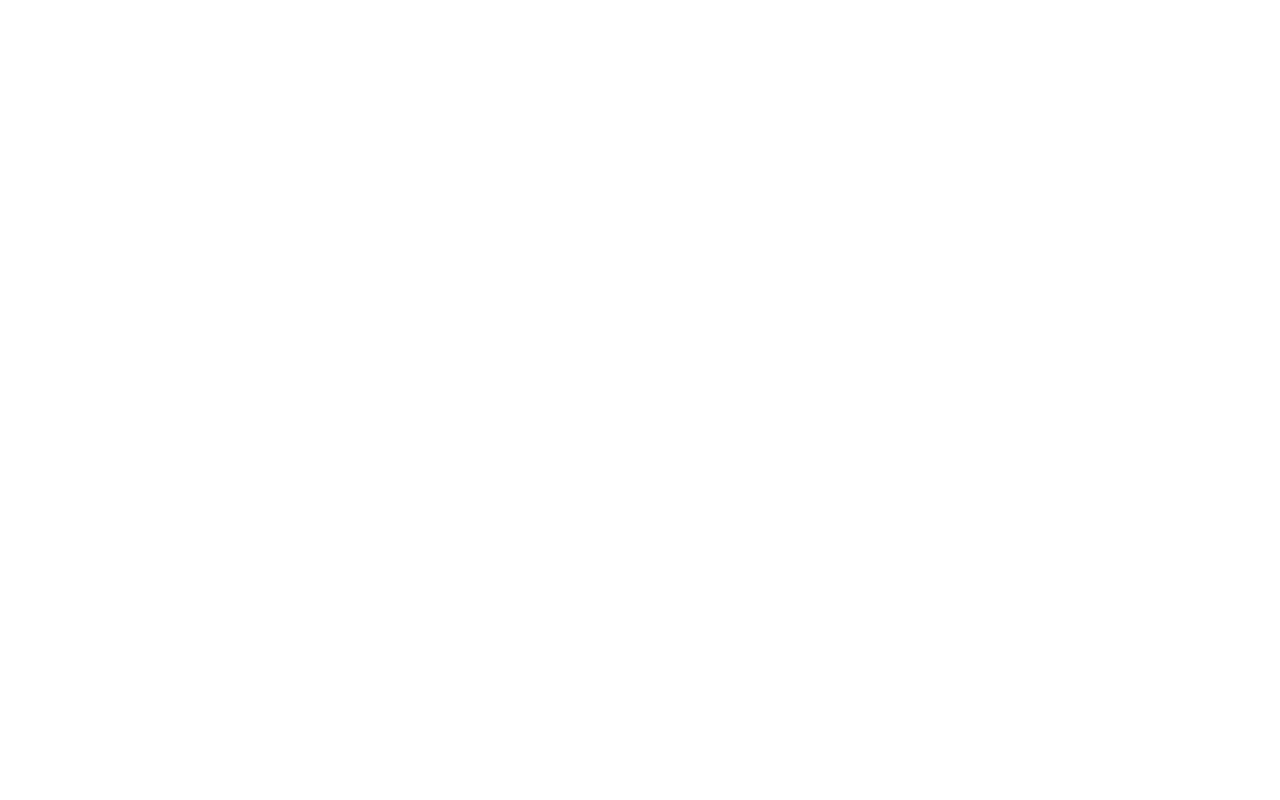
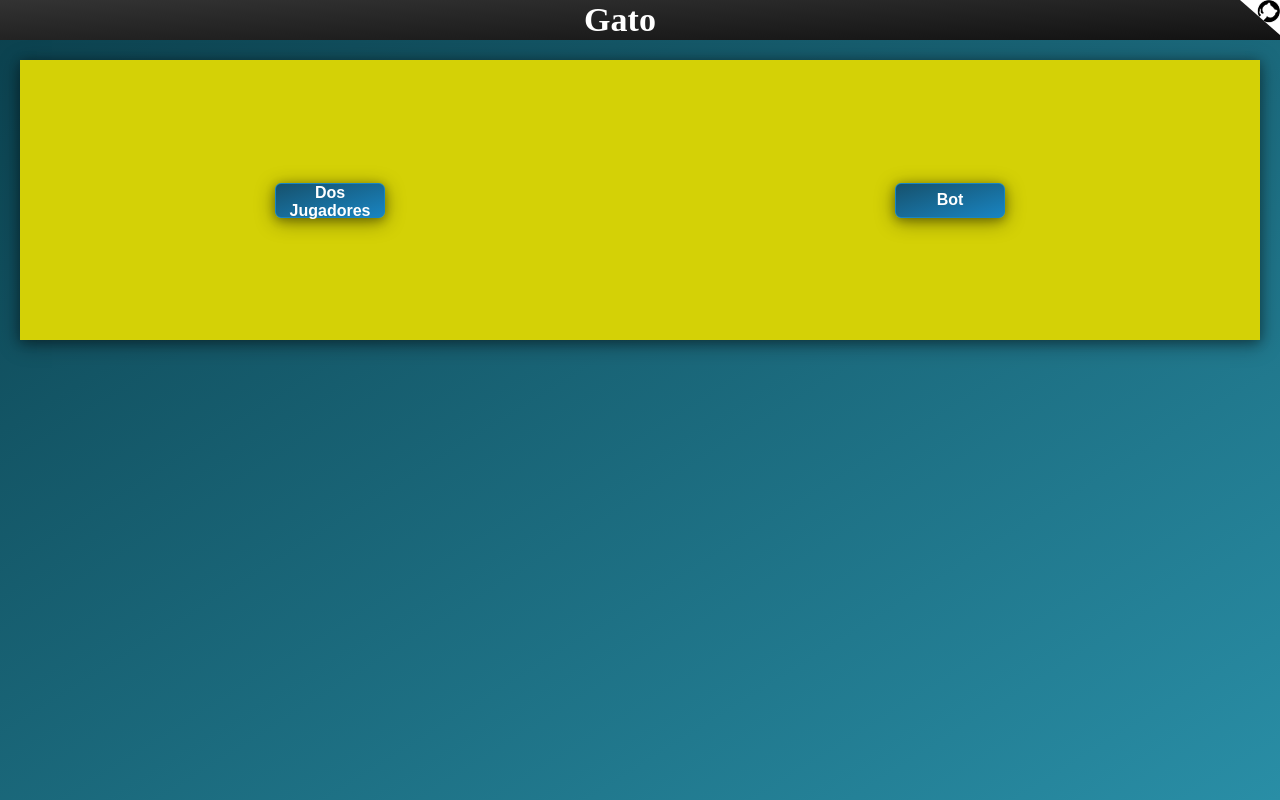
Before and after one commit to RuiderEdgar/gato, a website: page index.html in a window 1280 px wide. Drawn offline with Linux system fonts and the light colour scheme.

Commit message:
interfaz

```diff
--- /dev/null
+++ b/assets/css/main.css
@@ -0,0 +1,163 @@
+@import"./root.css";
+:root {
+    --blue-shadow-clear: rgba(24, 133, 194, 0.3);
+    --blue-shadow-strong: rgba(24, 133, 194, 0.4);
+    --blue-gradient: linear-gradient(to bottom right, #0b404d, #298ea6);
+    --blue-gradient-btn: linear-gradient(to bottom right, rgba(17, 78, 112, 0.974), rgba(24, 132, 194, 0.996));
+    --black-gradient: linear-gradient(to bottom right, #333333, #121212);
+    --box-shadow: 0px 2px 10px rgba(8, 9, 10, 0.3), 0px 4px 20px rgba(0, 0, 0, 0.4);
+    --box-shadow-btn: 0px 2px 10px var(--blue-shadow-clear), 0px 4px 20px var(--blue-shadow-strong);
+}
+
+* {
+    margin: 0;
+    padding: 0;
+    box-sizing: border-box;
+}
+
+html {
+    font-size: 62.5%;
+    min-width: 32rem;
+}
+
+body {
+    height: 100vh;
+    background: var(--blue-gradient);
+    min-width: 320px;
+}
+
+header {
+    display: flex;
+    height: 4rem;
+    background: var(--black-gradient);
+    min-width: 320px;
+    min-height: 35px;
+}
+
+.title {
+    color: white;
+    margin: auto auto;
+    font-size: var(--title);
+}
+
+.container-logo-github {
+    position: static;
+    top: 0;
+    right: 0;
+    border-left: 4rem solid transparent;
+    border-top: 3.5rem solid white;
+    border-bottom: 3rem solid transparent;
+}
+
+.icon-github {
+    width: 2.2rem;
+    position: absolute;
+    transform: rotate(45deg);
+    top: 0;
+    right: 0;
+    -webkit-transform: rotate(45deg);
+    -moz-transform: rotate(45deg);
+    -ms-transform: rotate(45deg);
+    -o-transform: rotate(45deg);
+    transition: background-position 500ms 0ms;
+    -webkit-transition: background-position 500ms 0ms;
+    -moz-transition: background-position 500ms 0ms;
+    -ms-transition: background-position 500ms 0ms;
+    -o-transition: background-position 500ms 0ms;
+}
+
+.icon-github:hover {
+    background: linear-gradient(to bottom right, #0b404d, #298ea6);
+    border-radius: 50%;
+    -webkit-border-radius: 50%;
+    -moz-border-radius: 50%;
+    -ms-border-radius: 50%;
+    -o-border-radius: 50%;
+    background-position: 2rem;
+}
+
+
+/*------------------Tablero----------------*/
+
+.container-tablero {
+    background-color: var(--backgorund-color-tablero);
+    margin: 2rem 2rem;
+    height: 28rem;
+    box-shadow: var(--box-shadow);
+}
+
+.tablero {
+    height: 100%;
+    width: 100%;
+    min-width: 280px;
+    background-color: #d4d106;
+}
+
+.container-btn {
+    display: flex;
+}
+
+
+/*Botones: 2 jugadores - bot*/
+
+.btn-start {
+    margin: auto auto;
+    width: 11rem;
+    height: 3.5rem;
+    min-width: 93px;
+    min-height: 28px;
+    font-size: var(--details);
+    box-shadow: var(--box-shadow);
+    background: var(--blue-gradient-btn);
+    border: 1px solid rgba(24, 133, 194);
+    color: white;
+    border-radius: 6px;
+    -webkit-border-radius: 6px;
+    -moz-border-radius: 6px;
+    -ms-border-radius: 6px;
+    -o-border-radius: 6px;
+    cursor: pointer;
+    font-weight: bold;
+    transition: color 2s 100ms, background-position 1s ease, font-size 100ms 0ms;
+    -webkit-transition: color 2s 100ms, background-position 1s ease, font-size 100ms 0ms;
+    -moz-transition: color 2s 100ms, background-position 1s ease, font-size 100ms 0ms;
+    -ms-transition: color 2s 100ms, background-position 1s ease, font-size 100ms 0ms;
+    -o-transition: color 2s 100ms, background-position 1s ease, font-size 100ms 0ms;
+}
+
+.btn-start:hover {
+    background-position: 9.4rem;
+}
+
+.btn-start:active {
+    font-size: 1.45rem;
+}
+
+*----------Casillas-----------*/ .game {
+    display: none;
+    background-color: var(--board-color);
+    padding: 1rem 0 1.5rem;
+    border-radius: 15px 15px 10px 10px;
+    margin: 3rem 5px;
+    /*TODOajustarelmargenderechoizquierdo*/
+    grid-template: repeat(6, 1fr) / repeat(7, 1fr);
+    column-gap: 0px;
+    row-gap: 6px;
+    justify-items: center;
+    -webkit-border-radius: 15px 15px 10px 10px;
+    -moz-border-radius: 15px 15px 10px 10px;
+    -ms-border-radius: 15px 15px 10px 10px;
+    -o-border-radius: 15px 15px 10px 10px;
+}
+
+.casilla {
+    border: none;
+    height: 26px;
+    width: 26px;
+    background: white;
+    border-radius: 50%;
+    -webkit-border-radius: 50%;
+    -moz-border-radius: 50%;
+    -ms-border-radius: 50%;
+    -o-border-radius: 50%;
+}
--- /dev/null
+++ b/assets/css/root.css
@@ -0,0 +1,30 @@
+:root {
+    /*font size for html = fontsize 62.5%*/
+    --smallest: 1.2rem;
+    --details: 1.3rem;
+    /*up to 1.4 or 14px*/
+    --body-text: 1.6rem;
+    /*up to 1.8 or 18px*/
+    --subtitle: 1.8rem;
+    /*up to 2.0*/
+    --title: 2.4rem;
+    /*up to 2.8*/
+    --header: 3.2rem;
+    /*up to 1.8*/
+}
+
+@media (min-width: 768px) {
+     :root {
+        --smallest: 1.6rem;
+        --details: 1.6rem;
+        /*up to 1.8 or 18px*/
+        --body-text: 2rem;
+        /*up to 2.1 or 21px*/
+        --subtitle: 2.1rem;
+        /*up to 2.4*/
+        --title: 3.4rem;
+        /*up to 3.8*/
+        --header: 4rem;
+        /*up to 4.8*/
+    }
+}
--- a/index.html
+++ b/index.html
@@ -5,11 +5,69 @@
     <meta charset="UTF-8">
     <meta http-equiv="X-UA-Compatible" content="IE=edge">
     <meta name="viewport" content="width=device-width, initial-scale=1.0">
-    <title>Document</title>
+    <title>Gato</title>
+    <link rel="stylesheet" href="./assets/css/main.css">
+    <script src="./js/main.js" type="module"></script>
 </head>
 
 <body>
+    <header>
+        <h1 class="title">Gato</h1>
+        <div class="container-logo-github">
+            <a href="https://github.com/RuiderEdgar/gato">
+                <img class="icon-github" src="./assets/resources/icons/github.png" alt="icono github">
+            </a>
+        </div>
+    </header>
+    <main class="main">
 
+        <!--------- Tablero ---------->
+        <section class="container-tablero">
+            <div class="tablero container-btn" id="tablero">
+                <!-- Bottones -->
+                <button class="btn-start" id="twoPlayers">Dos Jugadores</button>
+                <button class="btn-start" id="bot">Bot</button>
+                <!-- Header tablero -->
+                <!-- <div class="header-tablero">
+                    <button class="retry boton" id="btn-retry">
+                        <img class="retry-icon" src="./assets/resources/icons/reload.png" alt="retry-icon">
+                    </button>
+                    <p class="turno" id="turno">Red player start.</p>
+                </div> -->
+                <!-- Juego -->
+                <div class="game" id="game">
+
+                </div>
+            </div>
+        </section>
+        <!--------- Tablero ---------->
+
+        <!--------- Score ---------->
+        <!-- <section class="score">
+
+            <div class="container-score">
+                <div class="container-team">
+                    <span class="team red">Red Player</span>
+                </div>
+                <div class="container-team">
+                    <span class="team yellow">Yellow Player</span>
+                </div>
+                <div class="container-team">
+                    <span class="team red" id="redScore">0</span>
+                </div>
+                <div class="container-team">
+                    <span class="team yellow" id="yellowScore">0</span>
+                </div>
+            </div>
+            <div class="container-btn-reboot">
+                <button class="boton btn-reboot">
+                    <img class="score-icon" src="./assets/resources/icons/score-board.png" alt="reboot">
+                </button>
+                <p class="txt txt-reboot">Reboot Score</p>
+            </div>
+        </section> -->
+        <!--------- Score ---------->
+    </main>
 </body>
 
 </html>
--- /dev/null
+++ b/js/casilla.mjs
@@ -0,0 +1,9 @@
+export class casilla {
+    constructor(posicion, tiro, casilla) {
+        this.posicion = posicion;
+        this.tiro = tiro;
+        this.casilla = casilla
+
+    }
+    casilla = document.createElement('button');
+}
--- /dev/null
+++ b/js/main.js
@@ -0,0 +1,32 @@
+import { casilla } from "./casilla.mjs";
+window.addEventListener('load', () => {
+
+    const buildTablero = () => {
+        for (let i = 1; i <= 9; i++) {
+
+            var casilla = document.createElement('button');
+            casilla.classList.add('casilla');
+            casilla.setAttribute("id", `no${i}`);
+            buttonsGame.append(casilla);
+        };
+    }
+
+    const btnTwoPlayers = document.querySelector('#twoPlayers');
+    btnTwoPlayers.addEventListener('click', () => {
+        btnTwoPlayers.style.display = 'none';
+        btnBot.style.display = 'none';
+        document.querySelector('#tablero').classList.remove('container-btn');
+        document.querySelector('.header-tablero').style.display = 'grid';
+        document.querySelector('.container-btn-reboot').style.display = 'flex';
+        document.querySelector('#game').style.display = 'grid';
+
+        buildTablero();
+    });
+
+    const btnBot = document.querySelector('#bot');
+    btnBot.addEventListener('click', () => {
+        btnTwoPlayers.style.display = 'none';
+        btnBot.style.display = 'none';
+    });
+
+})
```
Also changed, not shown: package.json (added, +20 -0 lines), assets/resources/icons/github.png (added), assets/resources/icons/reload.png (added).
